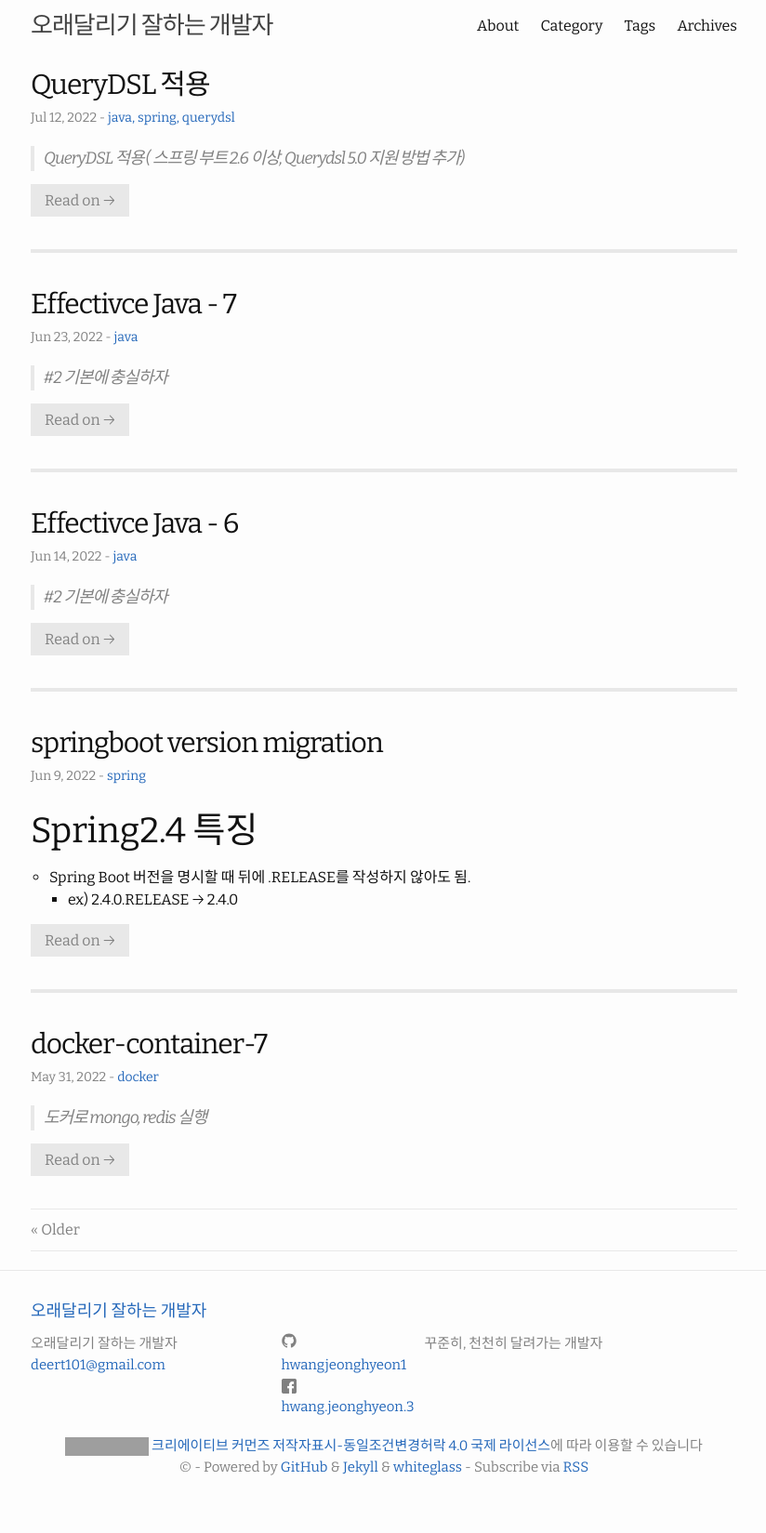
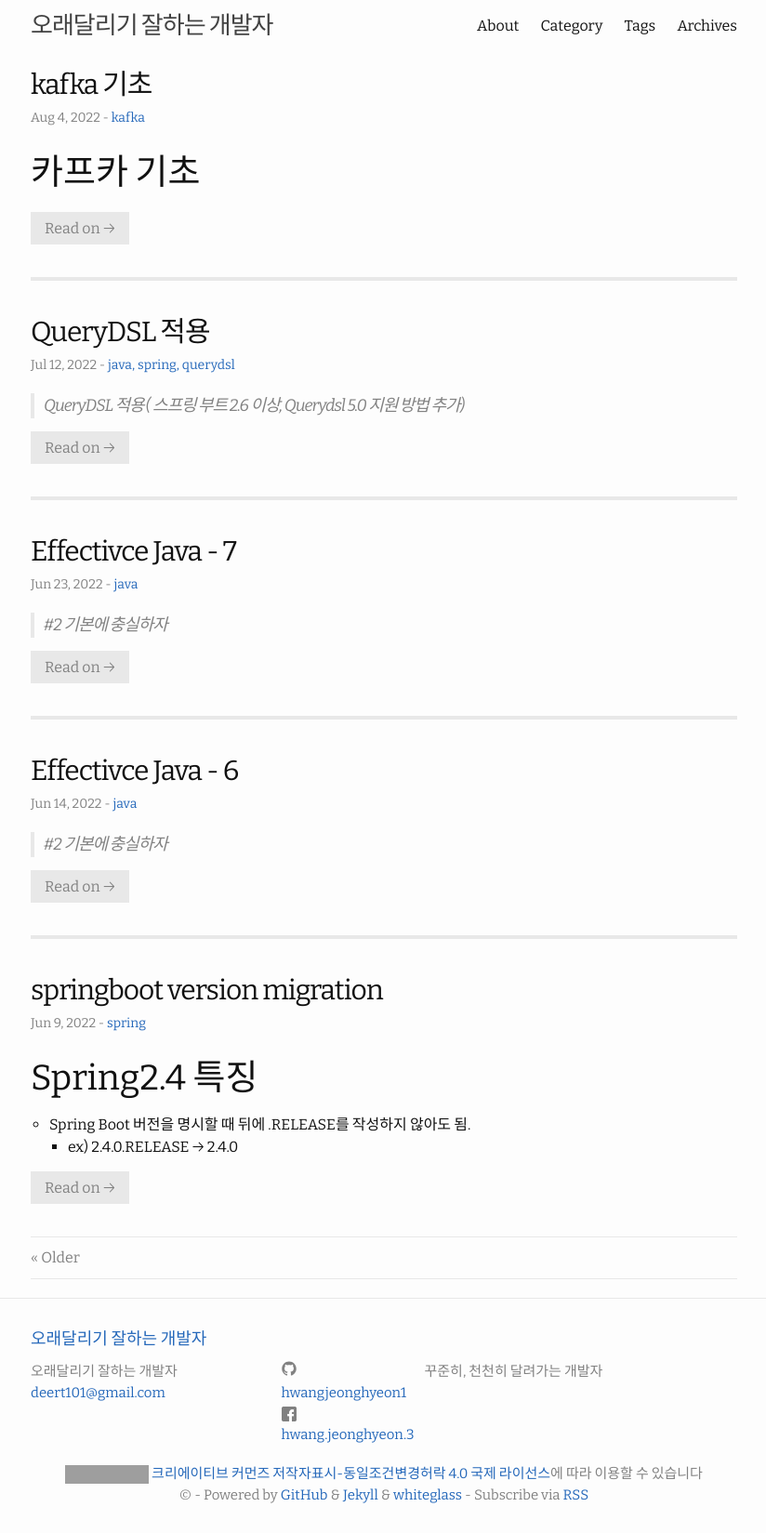
Before and after one commit to HWANGJEONGHYEON1/HWANGJEONGHYEON1.github.io, a Jekyll site: the page built from index.html, in a window 1280 px wide. Shown: the whole page at 93% size, without its empty margins (227-1051 px from the left). Built offline with Jekyll 4.4.1, drawn with Linux system fonts in a browser that asks for light colours; the list of posts is cut into pages by our own code; before the commit the page ends 1619 px from its top, so only the background shows below that; part of the change alters nothing that is shown; grey boxes are pictures that could not be loaded.

Commit message:
[docs] kafka

```diff
--- /dev/null
+++ b/_posts/2022-08-04-kafka.md
@@ -0,0 +1,48 @@
+---
+layout: post
+title:  "kafka 기초 "
+date:   2022-08-04 16:20:21 +0900
+categories: kafka
+---
+
+# 카프카 기초
+
+## Kafka feature
+
+|kafka producer| kafka| kafka consumer|
+|Source App| topic1, topic2 .. | TargetApplication|
+
+## Kafka topic
+- 여러개의 토픽이 있을 수 있고
+- 토픽별로 여러개의 파티션이 있다.
+- consumer가 데이터를 가져가지만, 데이터는 삭제되지 않는다.
+- 파티션의 삭제가 되는 시점은 최대 record 보존시간
+
+## broker
+- 카프카가 설치되어있는 서버단위
+    - 보통 3개 이상 구성
+
+## replication
+- 파티션 복제를 뜻함
+- replication 1 -> partition 1
+- replication 2 -> 원본 1개 복제본 1개
+
+## 파티셔너
+- 프로듀서가 데이터보내면, 무조건 파티셔너를 통해 브로커로 데이터가 전송됨
+- 어떤 파티션에 전송할지 설정
+- message-key
+    - 파티셔너에 의해 해시값이 결정됨
+
+## lag
+- 프로듀셔가 데이터를 넣는것이 컨슈머에서 데이터를 가져가는것보다 속도가 빠르다면 오프셋간의 차이가 발생
+- 주로 컨슈머 상태에대해 볼때 확인
+- 프로듀서가 넣은 데이터의 오프셋과 컨슈머가 가져가는 데이터의 오프셋 차이를 기반으로 함
+- 렉은 여러개 존재할 수 있다(-> 파티션이 여러개 있기 때문에)
+
+## 버로우
+- 멀티 카프카 클러스터 lag을 모니터링 가능
+- 슬라이딩 윈도으를 통해 컨슈머 스테이터스를 확인가능
+
+## rabbitMQ, resdis Queue, kafka 차이점
+- 메시지 브로커는 앞의 둘
+- 이벤트 브로커는 카프카
```
Also changed, not shown: _posts/2022-07-04-effective-java7.md (line endings or trailing spaces).
